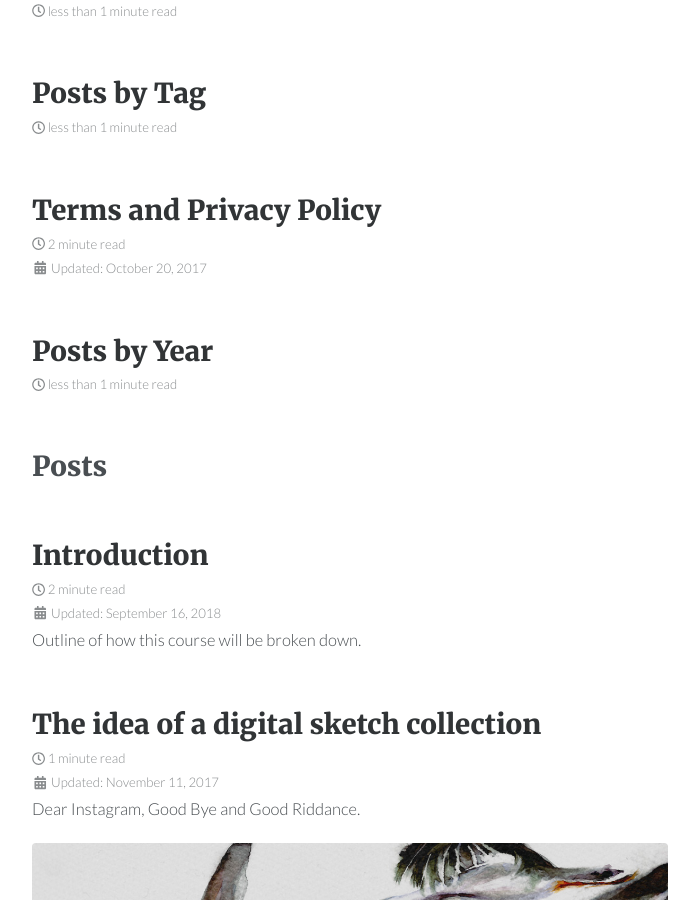
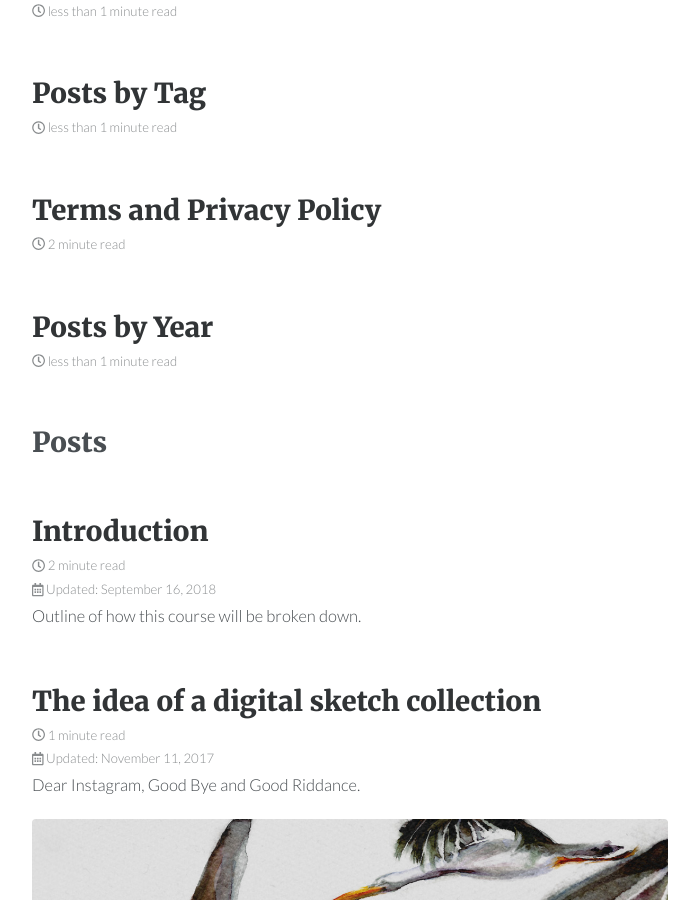
Before and after one commit to aaaronorg/art_aaaronorg, a Jekyll site: the page built from collections/_pages/sitemap.md, in a window 1280 px wide and 900 px high, scrolled down 1490 px. Shown: the whole window, without its empty margins (290-989 px from the left). Built offline with Jekyll 4.4.1, drawn with Linux system fonts in a browser that asks for light colours; nearby versions of some CDN libraries; some web fonts are replaced; some of the changed text lies outside the part shown.

Commit message:
remove updated and just use post date

```diff
--- a/_includes/archive-single.html
+++ b/_includes/archive-single.html
@@ -22,10 +22,8 @@
     {% if post.read_time %}
       <p class="page__meta"><i class="far fa-clock" aria-hidden="true"></i> {% include read-time.html %}</p>
     {% endif %}
-    {% if post.last_modified_at %}
-      <p class="page__meta"><i class="fas fa-fw fa-calendar-alt" aria-hidden="true"></i> {{ site.data.ui-text[site.locale].date_label | default: "Updated:" }} <time datetime="{{ post.last_modified_at | date: "%Y-%m-%d" }}">{{ post.last_modified_at | date: "%B %d, %Y" }}</time></p>
-    {% elsif post.date %}
-      <p class="page__meta"><i class="fas fa-fw fa-calendar-alt" aria-hidden="true"></i> {{ site.data.ui-text[site.locale].date_label | default: "Updated:" }} <time datetime="{{ post.date | date_to_xmlschema }}">{{ post.date | date: "%B %d, %Y" }}</time></p>
+    {% if post.date %}
+      <p class="page__meta"><i class="far fa-calendar-alt" aria-hidden="true"></i> {{ site.data.ui-text[site.locale].date_label | default: "Updated:" }} <time datetime="{{ post.date | date_to_xmlschema }}">{{ post.date | date: "%B %d, %Y" }}</time></p>
     {% endif %}
     {% if post.excerpt %}<p class="archive__item-excerpt" itemprop="description">{{ post.excerpt | markdownify | strip_html | truncate: 160 }}</p>{% endif %}
     {% if teaser %}
```
